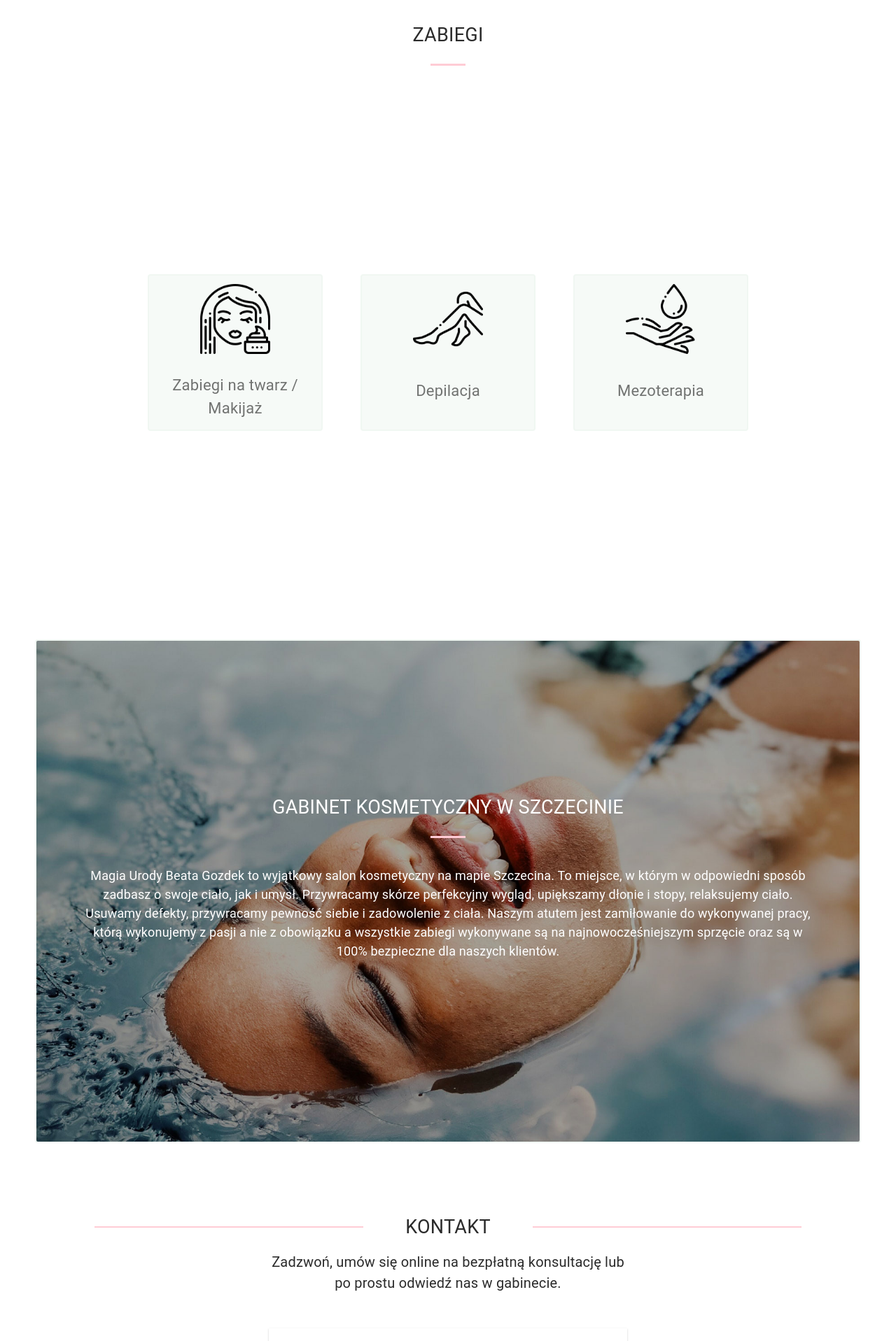
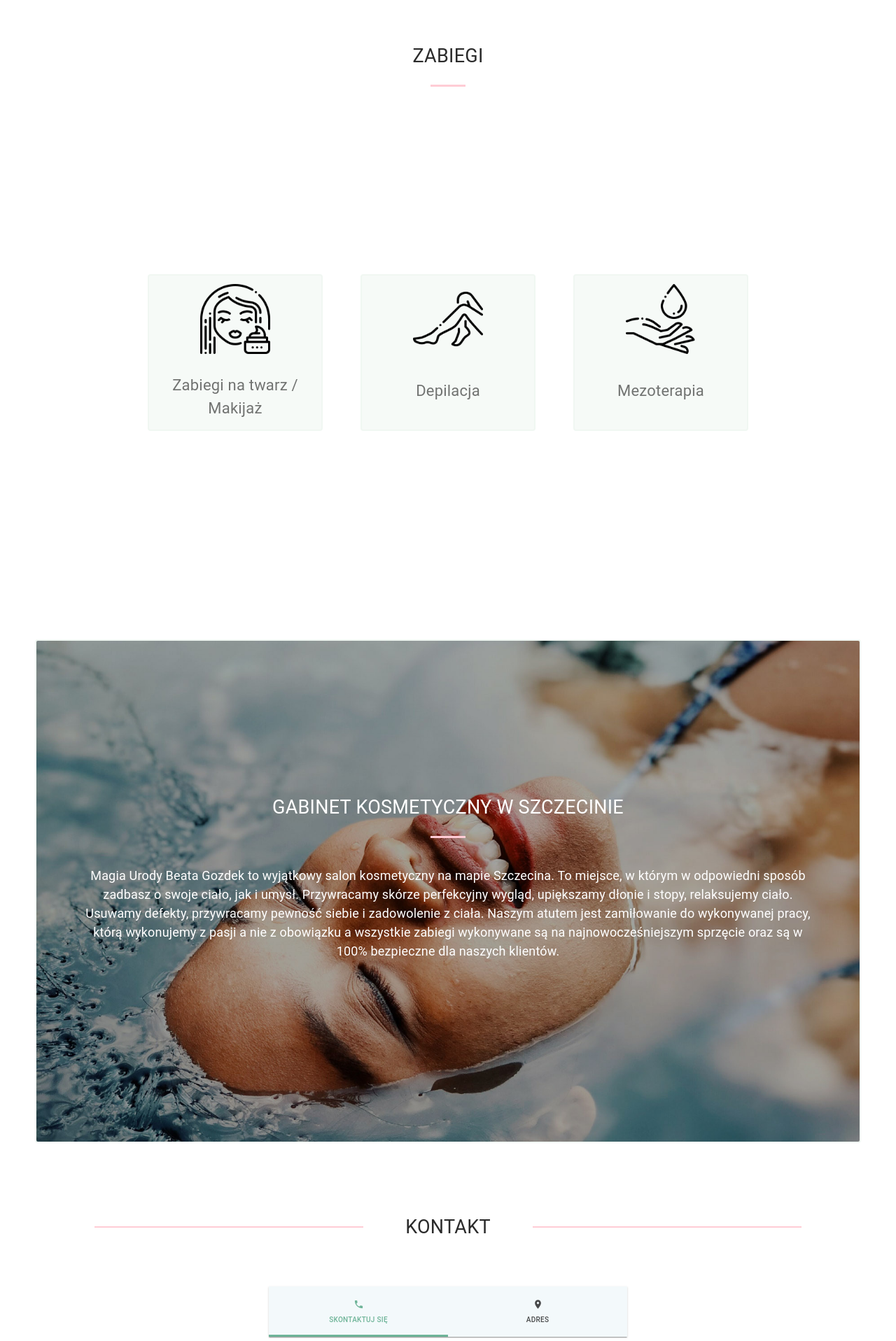
Before and after one commit to KrzysztofRajmund/mu-beauty-salon, a React (Create React App) app: page / in a window 1280 px wide. Shown: the part 880-2797 px from the top of the page at 70% size. Built offline with nearby package versions, Linux system fonts and the light colour scheme.

Commit message:
added styling

```diff
--- a/package.json
+++ b/package.json
@@ -3,6 +3,9 @@
   "version": "0.1.0",
   "private": true,
   "dependencies": {
+    "@fortawesome/fontawesome-svg-core": "^1.2.35",
+    "@fortawesome/free-solid-svg-icons": "^5.15.3",
+    "@fortawesome/react-fontawesome": "^0.1.14",
     "@material-ui/core": "^4.11.3",
     "@material-ui/icons": "^4.11.2",
     "@testing-library/jest-dom": "^5.12.0",
--- a/src/components/Contact/Contact.tsx
+++ b/src/components/Contact/Contact.tsx
@@ -7,12 +7,15 @@ import Avatar from '@material-ui/core/Avatar';
 import Tabs from '@material-ui/core/Tabs';
 import Tab from '@material-ui/core/Tab';
 import PhoneIcon from '@material-ui/icons/Phone';
-import PersonPinIcon from '@material-ui/icons/PersonPin';
+import RoomIcon from '@material-ui/icons/Room';
 //assets
 import Hand from "../../assets/hand.png";
 import Face from "../../assets/face.png";
 //router
 import { Link } from "react-router-dom";
+//font-awesome
+import { FontAwesomeIcon } from '@fortawesome/react-fontawesome'
+import { faEnvelope, faPhoneVolume, faMapMarkerAlt } from '@fortawesome/free-solid-svg-icons'
 
 const useStyles = makeStyles((theme: Theme) =>
     createStyles({
@@ -44,41 +47,17 @@ const useStyles = makeStyles((theme: Theme) =>
             content: '""',
 
         },
-        subtitle: {
-            width: "40%",
-            color: "#2b2b2b",
-            textAlign: "center",
-            fontSize: "2rem",
-            margin: "0 auto 5rem auto",
-            [theme.breakpoints.down("sm")]: {
-                width: "60%",
-            }
-        },
-
         cards: {
             display: 'flex',
             justifyContent: "center",
             alignItems: "center",
             flexWrap: 'wrap',
-            height: "70vh",
-            margin: "5rem 5rem",
-            '& > *': {
-                margin: theme.spacing(10),
-                // width: theme.spacing(32),
-                // height: theme.spacing(32),
-            },
-            [theme.breakpoints.down('md')]: {
-                height: "100%",
-                margin: theme.spacing(8),
-            },
-            [theme.breakpoints.down('sm')]: {
-                '& > *': {
-                    margin: theme.spacing(3),
-                    // width: theme.spacing(26),
-                    // height: theme.spacing(26),
-
-                },
-            },
+            height: "100%",
+            width: "40%",
+            margin: "2rem 5rem 5rem 5rem",
+            [theme.breakpoints.down("sm")]: {
+                width: "60%",
+            }
         },
 
         link: {
@@ -91,48 +70,53 @@ const useStyles = makeStyles((theme: Theme) =>
             " &:focus, &:hover, &:visited, &:link, &:active": {
                 textDecoration: "none",
             },
-            [theme.breakpoints.down('md')]: {
-                height: "auto",
-                minWidth: "32rem",
-            },
-
         },
         paperCard: {
-            height: "100%",
+            height: "25rem",
             width: "100%",
             padding: "3rem",
-            backgroundColor: "#f0f7f295",
+            // backgroundColor: "#f0f7f295",
+            backgroundColor: "#f3f9fb",
             display: "flex",
             flexDirection: "column",
             justifyContent: "space-between",
             alignItems: "center",
             transition: "all 3s easy-in-out",
-            border: "2px solid #f0f7f2",
-            // [theme.breakpoints.down('md')]: {
-            //     height: "23rem",
-            //     width: "23rem",
-            // },
+            border: "2px solid #5ea3a336",
         },
-        avatar: {
-            height: "10rem",
-            width: "10rem",
+        avatarIcon: {
+            color: "#2b2b2b",
+            fontSize: "3rem",
             margin: "1.2rem 0 1.5rem 0",
         },
         cardTitle: {
             textAlign: "center",
             fontSize: "2.2rem",
-            minHeight: "5rem",
             margin: "auto 0",
         },
 
         navButtons: {
             width: "40%",
-            margin: "0 auto -5rem auto",
+            fontSize: "2rem",
+            margin: "5rem auto 0rem auto",
+            backgroundColor: "#f3f9fb",
             [theme.breakpoints.down("sm")]: {
                 width: "60%",
-            }
-        }
+            },
+            '& .MuiTabs-indicator': {
+                backgroundColor: "#6eb498",
+                height: "0.3rem",
+            },
+            '& .Mui-selected': {
+                color: "#6eb498",
+            },
+        },
 
+        tab: {
+
+            color: "#000",
+            fontSize: "1rem",
+        },
     }));
 
 const Contact: React.FC = () => {
@@ -184,47 +168,68 @@ const Contact: React.FC = () => {
         </Typography>
                 <span className={classes.span}></span>
             </div>
-            <Typography className={classes.subtitle}>
-                Zadzwoń, umów się online na bezpłatną konsultację lub po prostu odwiedź nas w gabinecie.
-        </Typography>
+
             <div className={classes.cardsContainer}>
                 <Paper square className={classes.navButtons}>
                     <Tabs
                         value={value}
                         onChange={handleChange}
                         variant="fullWidth"
-                        indicatorColor="secondary"
-                        textColor="secondary"
-                        aria-label="icon label tabs example"
+
                     >
-                        <Tab icon={<PhoneIcon />} label="skontaktuj się" onClick={(e) => handleCard(e)} />
-                        <Tab icon={<PersonPinIcon />} label="adres" onClick={(e) => handleCard(e)} />
+                        <Tab className={classes.tab} icon={<PhoneIcon />} label="skontaktuj się" onClick={(e) => handleCard(e)} />
+                        <Tab className={classes.tab} icon={< RoomIcon />} label="adres" onClick={(e) => handleCard(e)} />
                     </Tabs>
                 </Paper>
                 <div className={classes.cards}>
                     {card ? (
-                        <Link to="/zabiegi" className={classes.link}>
-                            <Paper variant={shadowFirst} elevation={6} className={classes.paperCard} onMouseEnter={() => shadowFunc("elevation", "first")} onMouseLeave={() => shadowFunc("outlined", "first")} >
-                                <Avatar variant="square" alt="image" src={Face} className={classes.avatar} />
+
+                        <Paper square variant={shadowFirst} elevation={6} className={classes.paperCard} onMouseEnter={() => shadowFunc("elevation", "first")} onMouseLeave={() => shadowFunc("outlined", "first")} >
+
+                            <a href='mailto:becia848@wp.pl?&subject=Magia Urody&body=Jak możemy pomóc?' className={classes.link}>
+                                <FontAwesomeIcon icon={faEnvelope} className={classes.avatarIcon} />
+
                                 <Typography className={classes.cardTitle} color="textSecondary" gutterBottom>
-                                    Zabiegi na twarz / Makijaż
+                                    becia848@wp.pl
         </Typography>
 
-                            </Paper>
-                        </Link>
-                    ) : (
-                        <Link to="/zabiegi" className={classes.link}>
-                            <Paper variant={shadowThird} elevation={6} className={classes.paperCard} onMouseEnter={() => shadowFunc("elevation", "third")} onMouseLeave={() => shadowFunc("outlined", "third")}>
-                                <Avatar variant="square" alt="image" src={Hand} className={classes.avatar} />
+
+                            </a>
+                            <a href="tel:+48-512-301-164" className={classes.link}>
+                                <FontAwesomeIcon icon={faPhoneVolume} className={classes.avatarIcon} />
+
                                 <Typography className={classes.cardTitle} color="textSecondary" gutterBottom>
-                                    Mezoterapia
+                                    +48 512 301 164
         </Typography>
-                            </Paper>
-                        </Link>
-                    )}
 
 
+                            </a>
 
+                        </Paper>
+
+                    ) : (
+                        <Paper variant={shadowFirst} elevation={6} className={classes.paperCard} onMouseEnter={() => shadowFunc("elevation", "first")} onMouseLeave={() => shadowFunc("outlined", "first")} >
+
+                            <a
+                                href='https://www.google.com/maps/dir//53.4492669,14.4967389/@53.440985,14.464491,13z'
+                                target='_blank'
+                                rel="noreferrer"
+                                className={classes.link}
+                            >
+                                <FontAwesomeIcon icon={faMapMarkerAlt} className={classes.avatarIcon} />
+
+                                <Typography className={classes.cardTitle} color="textSecondary" gutterBottom>
+                                    <h1>
+                                        ul. Klonowica 36/1<br />
+                            71-246<br />
+                            Szczecin<br />
+                                    </h1>
+                                </Typography>
+
+
+                            </a>
+                        </Paper>
+                    )}
                 </div>
             </div>
         </React.Fragment>
--- a/src/components/Offer/HomeOffer.tsx
+++ b/src/components/Offer/HomeOffer.tsx
@@ -18,7 +18,7 @@ const useStyles = makeStyles((theme: Theme) =>
             textAlign: "center",
             fontSize: "2.7rem",
             textTransform: "uppercase",
-            margin: "5rem 5rem",
+            margin: "8rem 5rem 0rem 5rem",
             '&::after': {
                 display: "block",
                 width: "50px",
@@ -35,7 +35,7 @@ const useStyles = makeStyles((theme: Theme) =>
             alignItems: "center",
             flexWrap: 'wrap',
             height: "90vh",
-            margin: "5rem 5rem",
+            margin: "2rem 5rem 5rem 5rem",
             '& > *': {
                 margin: theme.spacing(5),
                 width: theme.spacing(28),
--- a/src/styles/_variables.scss
+++ b/src/styles/_variables.scss
@@ -26,4 +26,4 @@ $blackBackground: #222326;
 $supplementaryBackground: #f0f7f2;
 
 //test
-$supplementaryBackground: #5ea3a336;
+$supplementaryTest: #5ea3a336;
--- a/src/styles/main.css
+++ b/src/styles/main.css
@@ -43,17 +43,17 @@ body {
 
 /* Handle */
 ::-webkit-scrollbar-thumb {
-  background: pink;
+  background: #ffe0e0;
 }
 
 /* Handle on hover */
 ::-webkit-scrollbar-thumb:hover {
-  background: pink;
+  background: #ffe0e0;
 }
 
 .topnav-container {
   background-color: #fff;
-  z-index: 10;
+  z-index: 95;
   position: -webkit-sticky;
   position: sticky;
   top: 0;
@@ -565,7 +565,7 @@ body {
   height: 7rem;
   padding: 1.5rem;
   text-transform: uppercase;
-  background-color: rgba(255, 255, 255, 0.204);
+  background-color: rgba(0, 0, 0, 0.381);
 }
 
 .carousel .carousel-item .carousel-caption h1 {
--- a/src/styles/main.scss
+++ b/src/styles/main.scss
@@ -39,18 +39,18 @@ body {
 
 /* Handle */
 ::-webkit-scrollbar-thumb {
-  background: pink;
+  background: #ffe0e0;
 }
 
 /* Handle on hover */
 ::-webkit-scrollbar-thumb:hover {
-  background: pink;
+  background: #ffe0e0;
 }
 
 //topnavbar
 .topnav-container {
   background-color: $whiteBackground;
-  z-index: 10;
+  z-index: 95;
   position: sticky;
   top: 0;
   width: 100%;
@@ -361,7 +361,7 @@ body {
       height: 7rem;
       padding: 1.5rem;
       text-transform: uppercase;
-      background-color: rgba(255, 255, 255, 0.204);
+      background-color: rgba(0, 0, 0, 0.381);
       h1 {
         margin: 0;
         padding: 0.5rem 0 0 0;
```
Also changed, not shown: 2 other files (tests, documents, lock files or other folders).
